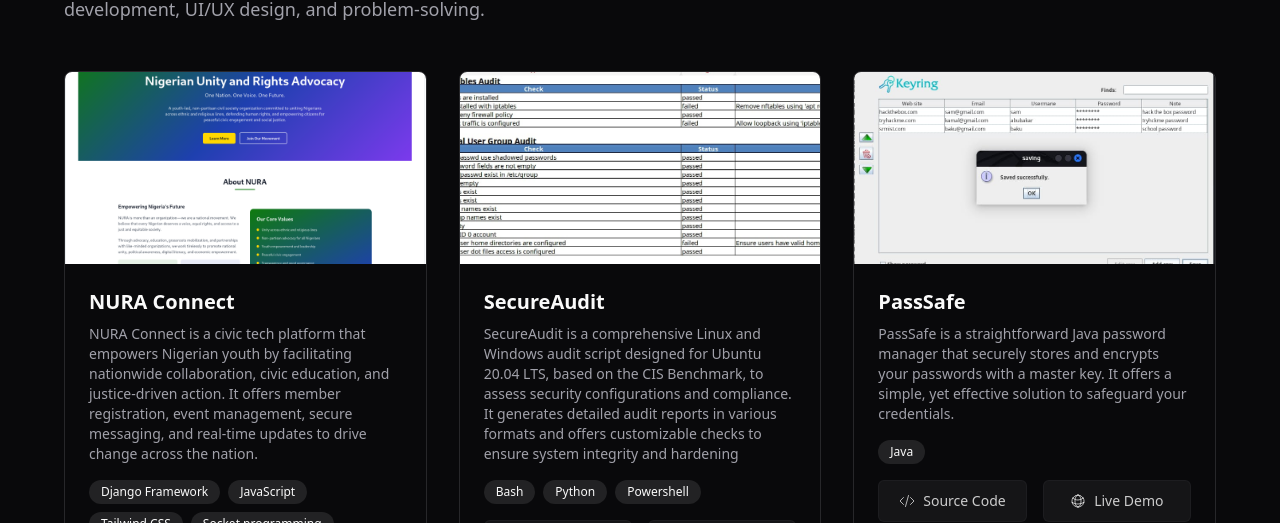
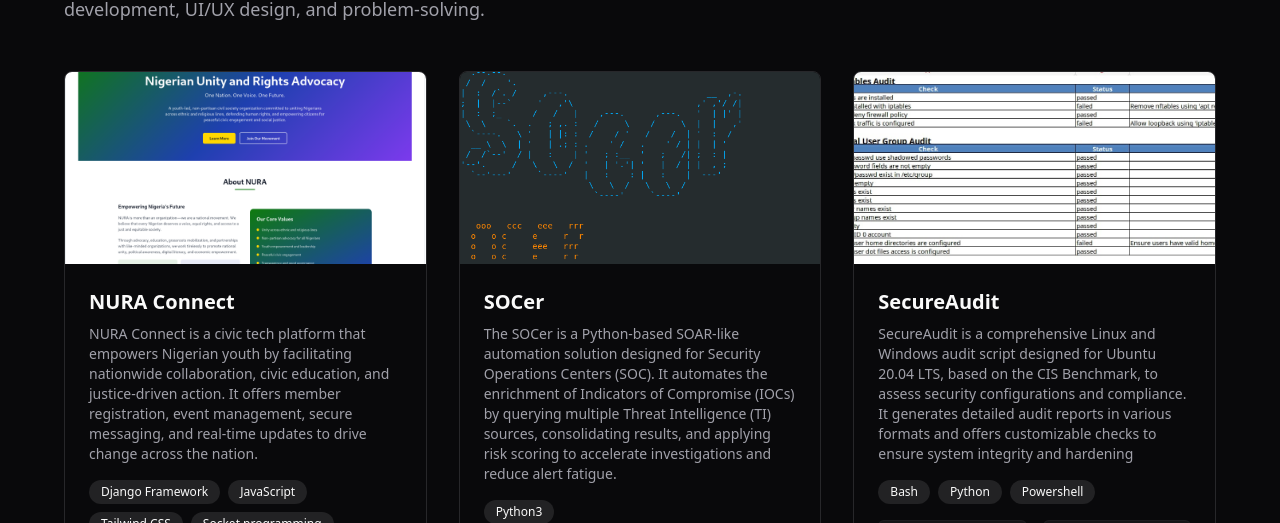
Before and after one commit to ethic-bakeery/Portfolio, a Next.js app: page /projects in a window 1280 px wide. Shown: the part 277-800 px from the top of the page. Built offline with nearby package versions, Linux system fonts and the light colour scheme; no server answers.

Commit message:
Added Socer

```diff
--- a/src/app/projects/page.tsx
+++ b/src/app/projects/page.tsx
@@ -23,6 +23,16 @@ const projects = [
       "Socket programming",
     ],
     sourceCode: "https://github.com/ethic-bakeery/NURAwebapp",
+  },
+  {
+    title: "SOCer",
+    description:
+      "The SOCer is a Python-based SOAR-like automation solution designed for Security Operations Centers (SOC). It automates the enrichment of Indicators of Compromise (IOCs) by querying multiple Threat Intelligence (TI) sources, consolidating results, and applying risk scoring to accelerate investigations and reduce alert fatigue.",
+    image: "/projects/icon.PNG",
+    technologies: [
+      "Python3",
+    ],
+    sourceCode: "https://github.com/ethic-bakeery/SOCer-Toolkit/",
   },
   {
     title: "SecureAudit",
@@ -156,8 +166,6 @@ export default function ProjectsPage() {
                       rel="noopener noreferrer"
                       className="group flex-1 inline-flex items-center justify-center space-x-2 rounded-md bg-primary/5 border border-border/50 px-4 py-2.5 text-sm font-medium text-foreground/80 transition-all hover:bg-primary hover:text-primary-foreground"
                     >
-                      <GlobeAltIcon className="h-4 w-4 text-primary/70 group-hover:text-primary-foreground" />
-                      <span>Live Demo</span>
                     </a>
                   </div>
                 </div>
```
Also changed, not shown: public/projects/icon.PNG (added).
